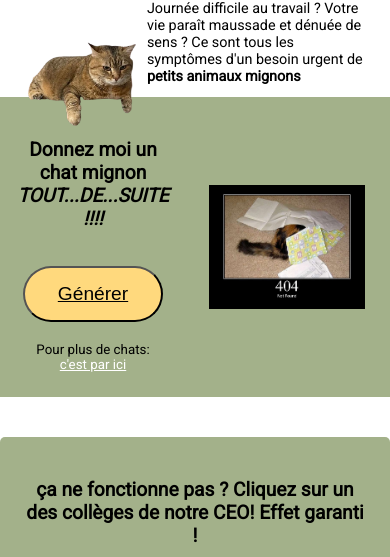
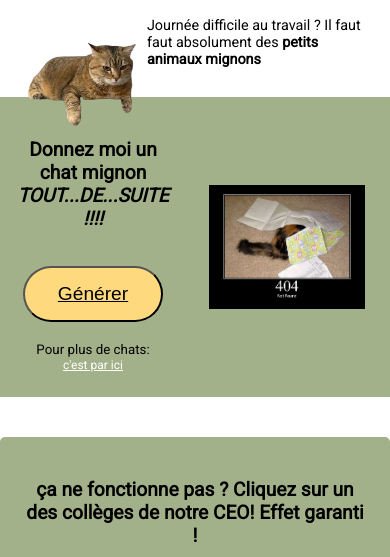
Before and after one commit to Greywind299792458/HEIG_WEB_practical_work_1, a plain HTML site: page index.html in a window 390 px wide. Shown: the part 82-639 px from the top of the page. Drawn offline with Linux system fonts and the light colour scheme.

Commit message:
💄 small style fixes

```diff
--- a/index.html
+++ b/index.html
@@ -21,7 +21,7 @@
         <main>
             <section class="standard-section standard-flex" id="intro-section">
                 <img class="mad-biscotte" height="90" src="assets/angry_biscotte.png" alt="My cat Biscotte being annoyed">
-                <p>Journée difficile au travail ? Votre vie paraît maussade et dénuée de sens ? Ce sont tous les symptômes d'un besoin urgent de <b>petits animaux mignons</b></p>
+                <p>Journée difficile au travail ? Il faut faut absolument des <b>petits animaux mignons</b></p>
             </section>
             <section class="standard-section standard-flex" id="help-section">
                 <div class="help-text standard-flex-column">
--- a/styles/style.css
+++ b/styles/style.css
@@ -53,7 +53,7 @@ a {
 
 @media (max-width: 760px) { /* Tablet dimensions */
     h2 { font-size: 1.2em; }
-    p {font-size:0.9em; }
+    p,a {font-size:0.9em; }
     #help-section {
         justify-content: space-between;
     }
```
